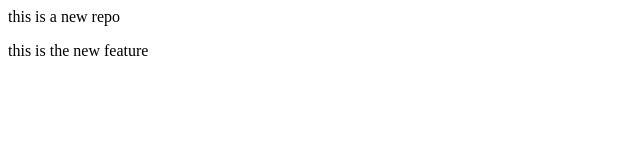
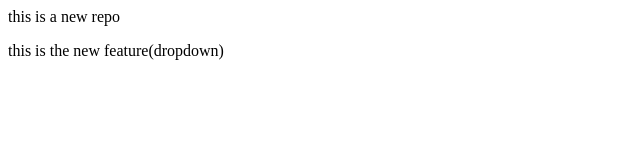
Before and after one commit to NishanthV44/LocalRepo, a plain HTML site: page index.html in a window 1280 px wide. Shown: the full height of the page, 0-640 px from the left. Drawn offline with Linux system fonts and the light colour scheme.

Commit message:
Add dropdown

```diff
--- a/index.html
+++ b/index.html
@@ -2,5 +2,5 @@
     this is a new repo
 </p>
 <p>
-    this is the new feature
+    this is the new feature(dropdown)
 </p>
```
